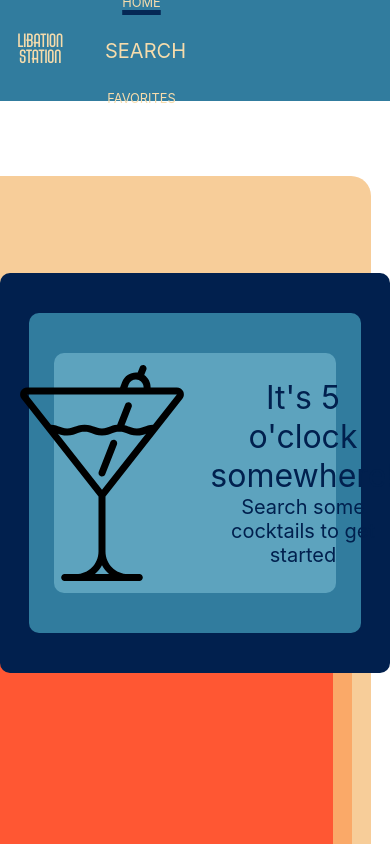
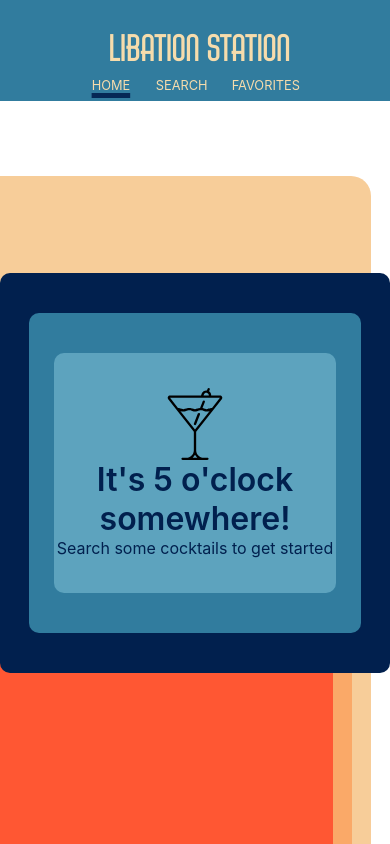
Before and after one commit to Jwensloff/libation-station, a React (Create React App) app: page /libation-station/home in a window 390 px wide. Built offline with nearby package versions, Linux system fonts and the light colour scheme.

Commit message:
feat: Fix the responsive layout

```diff
--- a/src/Components/Homepage/Homepage.css
+++ b/src/Components/Homepage/Homepage.css
@@ -40,6 +40,8 @@
 .text{
   font-size: 2rem;
   color: #01204e;
+  font-weight: 600;
+
 }
 
 .text-directions{
@@ -52,3 +54,48 @@
   display: flex;
   flex-direction: column;
 }
+
+@media screen and (max-width: 1080px) {
+  .nav-bar {
+    display: flex;
+  }
+  .title {
+    font-size: 2rem;
+  }
+  .cocktail-svg {
+    height: 70%;
+  }
+  .home-btn {
+    width: 5rem;
+  }
+
+  .see-faves-btn {
+    width: 7rem;
+    margin-right: 0.5rem;
+  }
+  .cocktial-container {
+    justify-content: center;
+    align-items: center;
+  }
+}
+
+@media screen and (max-width: 600px) {
+  .home-container{
+    flex-direction: column;
+    padding: 1rem;
+  }
+  .cocktail-svg {
+    height: 30%;
+  }
+
+
+  .text-directions{
+    font-size: 1rem;;
+  }
+}
+
+@media screen and (max-width: 490px) {
+  .home-container{
+    padding: 0rem;
+  }
+}
--- a/src/Components/NavBar/NavBar.css
+++ b/src/Components/NavBar/NavBar.css
@@ -13,8 +13,7 @@
   height: 12vh;
 }
 
-.btn-wrapper,
-.home-fave-btn-wrapper {
+.btn-wrapper {
   display: flex;
   align-items: center;
 }
@@ -46,7 +45,7 @@
   cursor: default;
 }
 
-.cocktial-container {
+.title-container {
   display: flex;
   align-items: end;
   color: rgb(246, 220, 172);
@@ -58,7 +57,7 @@
   font-weight: 900;
   text-transform: uppercase;
   font-size: 3rem;
-  margin: 1rem;
+  margin-left: 1rem;
 }
 
 @media screen and (max-width: 1080px) {
@@ -66,11 +65,9 @@
     display: flex;
   }
   .title {
-    font-size: 2rem;
+    font-size: 2.5rem;
   }
-  .cocktail-svg {
-    height: 70%;
-  }
+
   .home-btn {
     width: 5rem;
   }
@@ -79,47 +76,58 @@
     width: 7rem;
     margin-right: 0.5rem;
   }
-  .cocktial-container {
-    justify-content: center;
-    align-items: center;
-  }
 }
 
-@media screen and (max-width: 600px) {
-  .cocktail-svg {
-    height: 40%;
+@media screen and (max-width: 620px) {
+  .title {
+    font-size: 1.5rem;
+    margin-left: 0.5rem;
   }
 
-  .title {
-    font-size: 1rem;
-    text-wrap: wrap;
-  }
-
-  .home-fave-btn-wrapper {
+  .btn-wrapper {
     display: flex;
-    flex-direction: column;
     justify-content: flex-end;
-    width: 5rem;
     margin-right: 0.5rem;
   }
 
-  .btn-wrapper {
-    width: 75%;
-    justify-content: space-between;
-  }
-
   .home-btn,
-  .see-faves-btn {
+  .see-faves-btn,
+  .search-btn {
     width: 5.5rem;
     min-height: 2rem;
     font-size: 0.8rem;
     margin-right: 0.5rem;
   }
-  .cocktial-container {
-    width: 5rem;
+
+  .title-container {
+    width: 30%rem;
+  }
+}
+
+@media screen and (max-width: 490px) {
+  .btn-wrapper {
+    max-width: 60%;
+    display: flex;
+    justify-content: center;
   }
 
-  .nav-bar{
-    justify-content: space-between;
+  .title-container {
+    font-size: 1.5rem;
+    display: flex;
+    justify-content: center;
+    min-width: 100%;
+  }
+
+  .home-btn,
+  .see-faves-btn,
+  .search-btn {
+    width: 5rem;
+    min-height: 2rem;
+    font-size: 0.8rem;
+    margin-right: 0.5rem;
+  }
+
+  .nav-bar {
+    flex-direction: column;
   }
 }
--- a/src/Components/NavBar/NavBar.js
+++ b/src/Components/NavBar/NavBar.js
@@ -1,17 +1,14 @@
 import { NavLink } from 'react-router-dom';
 import './NavBar.css';
-import PropTypes from 'prop-types';
 
 function NavBar() {
 
   return (
     <nav className='nav-bar'>
-      <div className='cocktial-container'>
+      <div className='title-container'>
         <h1 className='title'>Libation Station</h1>
       </div>
       <div className='btn-wrapper'>
-
-      <div className='home-fave-btn-wrapper'>
         <NavLink className='home-btn' to='/libation-station/home'>
           Home
         </NavLink>
@@ -22,15 +19,8 @@ function NavBar() {
           Favorites
         </NavLink>
         </div>
-      </div>
     </nav>
   );
 }
 
-NavBar.propTypes = {
-  // setCocktails: PropTypes.func.isRequired,
-  // getCocktails: PropTypes.func.isRequired,
-  // setError: PropTypes.func.isRequired,
-}
-
 export default NavBar;
--- a/src/index.css
+++ b/src/index.css
@@ -16,13 +16,3 @@ code {
   font-family: source-code-pro, Menlo, Monaco, Consolas, 'Courier New',
     monospace;
 }
-
-@media screen and (max-width: 1080px) {
-  h1 {
-    font-size: 1rem;
-  }
-
-}
-
-@media screen and (max-width: 600px) {
-}
```
Also changed, not shown: src/Components/App/App.css (+0 -26 lines).
